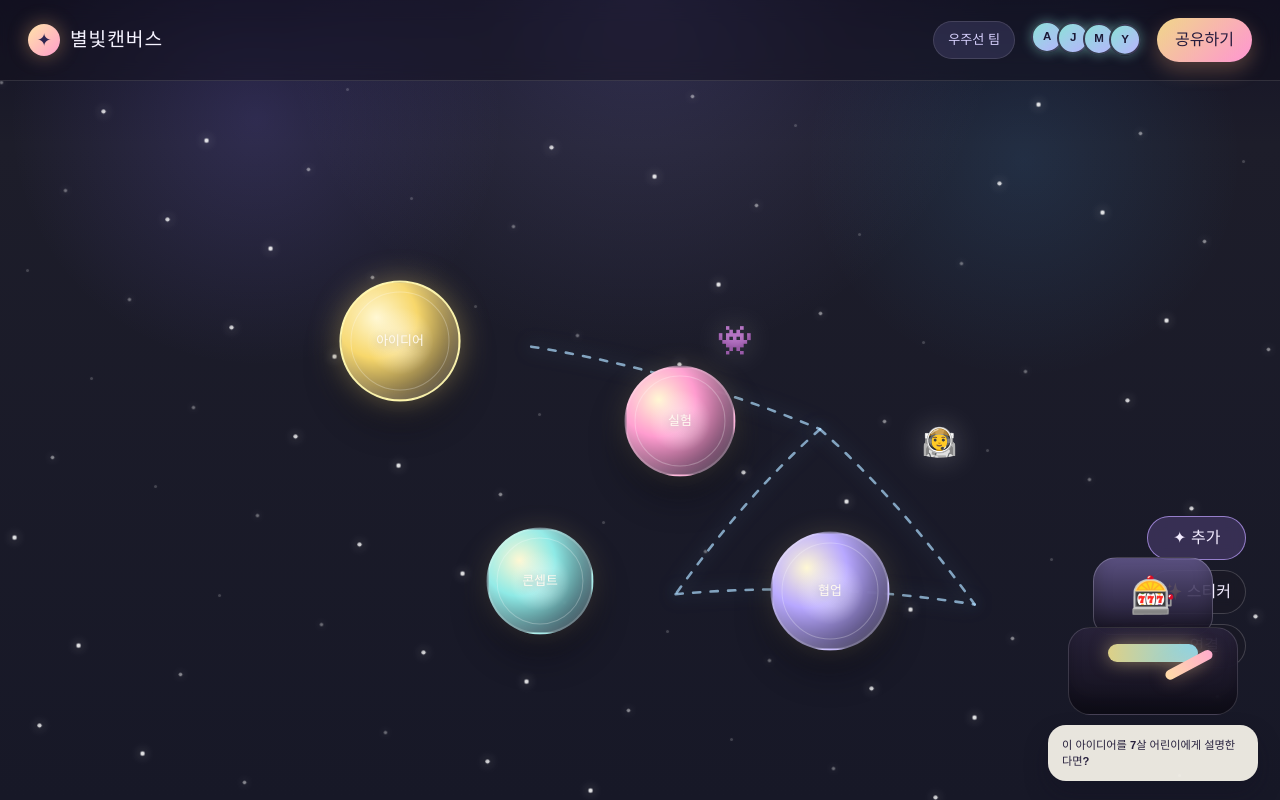
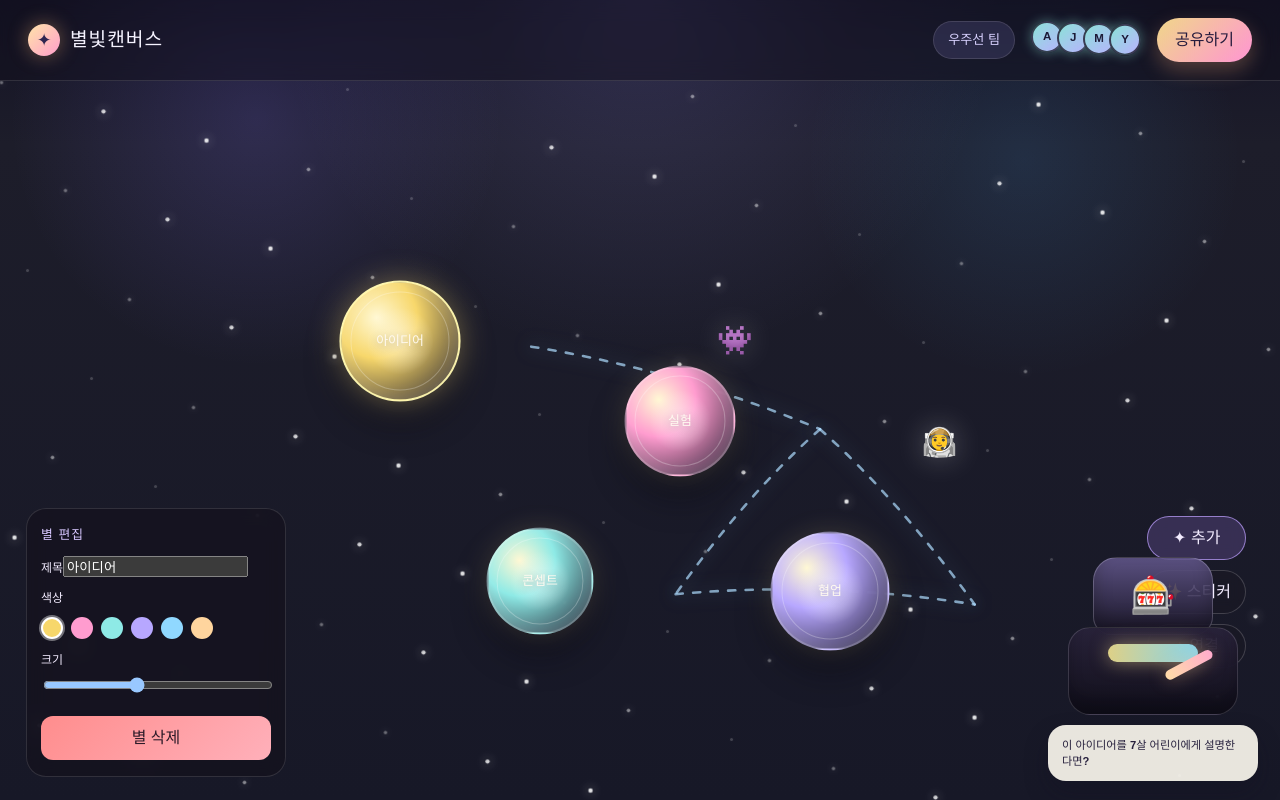
Before and after one commit to YeJiKim06/Starlight_Canvas, a React (Vite) app: page / in a window 1280 px wide. Built offline with nearby package versions, Linux system fonts and the light colour scheme.

Commit message:
feat: add inspector panel for node editing with color, size, and delete options

```diff
--- a/src/App.tsx
+++ b/src/App.tsx
@@ -56,6 +56,8 @@ function App() {
   const [draggingNode, setDraggingNode] = useState<{ id: number; offsetX: number; offsetY: number } | null>(null);
   const [connectFrom, setConnectFrom] = useState<number | null>(null);
 
+  const selectedNode = nodes.find((node) => node.id === selectedId) ?? null;
+
   useEffect(() => {
     if (!draggingNode) return;
 
@@ -91,6 +93,12 @@ function App() {
     };
   }, [draggingNode, pan, scale]);
 
+  useEffect(() => {
+    if (selectedId === null && nodes.length > 0) {
+      setSelectedId(nodes[0].id);
+    }
+  }, [nodes, selectedId]);
+
   const toWorldPosition = (clientX: number, clientY: number) => {
     const board = canvasRef.current;
     if (!board) return { x: 0, y: 0 };
@@ -103,7 +111,7 @@ function App() {
   };
 
   const addNodeAt = (x: number, y: number) => {
-    const nextId = Date.now();
+    const nextId = Date.now() + Math.round(Math.random() * 1000);
     const nextSize = 100 + Math.random() * 40;
 
     const newNode: StarNode = {
@@ -119,6 +127,17 @@ function App() {
     setSelectedId(nextId);
   };
 
+  const updateNode = (id: number, updater: (node: StarNode) => StarNode) => {
+    setNodes((prev) => prev.map((node) => (node.id === id ? updater(node) : node)));
+  };
+
+  const deleteSelectedNode = () => {
+    if (selectedId === null) return;
+    setNodes((prev) => prev.filter((node) => node.id !== selectedId));
+    setEdges((prev) => prev.filter((edge) => edge.from !== selectedId && edge.to !== selectedId));
+    setSelectedId((prev) => (prev === null ? null : nodes.find((node) => node.id !== prev)?.id ?? null));
+  };
+
   const handleCanvasPointerDown = (event: React.PointerEvent<HTMLDivElement>) => {
     if (event.target !== event.currentTarget) return;
     setIsPanning(true);
@@ -126,10 +145,6 @@ function App() {
 
   const handleCanvasPointerMove = (event: React.PointerEvent<HTMLDivElement>) => {
     if (!isPanning) return;
-    const board = canvasRef.current;
-    if (!board) return;
-
-    const rect = board.getBoundingClientRect();
     setPan((prev) => ({
       x: prev.x + event.movementX,
       y: prev.y + event.movementY,
@@ -157,6 +172,7 @@ function App() {
     if (toolMode === 'connect') {
       if (connectFrom === null) {
         setConnectFrom(node.id);
+        setSelectedId(node.id);
         return;
       }
 
@@ -169,6 +185,7 @@ function App() {
       }
 
       setConnectFrom(null);
+      setSelectedId(node.id);
       return;
     }
 
@@ -184,6 +201,7 @@ function App() {
             : item
         )
       );
+      setSelectedId(node.id);
       return;
     }
 
@@ -306,6 +324,51 @@ function App() {
           ))}
         </aside>
 
+        {selectedNode ? (
+          <aside className="inspector-panel">
+            <div className="inspector-header">별 편집</div>
+            <label className="field-label">
+              제목
+              <input
+                value={selectedNode.label}
+                onChange={(event) =>
+                  updateNode(selectedNode.id, (node) => ({ ...node, label: event.target.value || '새 별' }))
+                }
+              />
+            </label>
+
+            <div className="field-label">
+              색상
+              <div className="swatches">
+                {palettes.map((color) => (
+                  <button
+                    key={color}
+                    type="button"
+                    className={`swatch ${selectedNode.color === color ? 'selected' : ''}`}
+                    style={{ background: color }}
+                    onClick={() => updateNode(selectedNode.id, (node) => ({ ...node, color }))}
+                  />
+                ))}
+              </div>
+            </div>
+
+            <div className="field-label">
+              크기
+              <input
+                type="range"
+                min={80}
+                max={180}
+                value={selectedNode.size}
+                onChange={(event) =>
+                  updateNode(selectedNode.id, (node) => ({ ...node, size: Number(event.target.value) }))
+                }
+              />
+            </div>
+
+            <button className="delete-button" onClick={deleteSelectedNode}>별 삭제</button>
+          </aside>
+        ) : null}
+
         <div className="capsule-machine" aria-label="prompt capsule machine" onClick={cyclePrompt}>
           <div className="machine-top">🎰</div>
           <div className="machine-body">
--- a/src/styles.css
+++ b/src/styles.css
@@ -283,6 +283,80 @@ button {
   border-color: rgba(191, 161, 255, 0.7);
 }
 
+.inspector-panel {
+  position: absolute;
+  left: 26px;
+  bottom: 26px;
+  width: 260px;
+  padding: 16px 14px;
+  border: 1px solid rgba(255, 255, 255, 0.12);
+  border-radius: 20px;
+  background: rgba(20, 18, 29, 0.7);
+  backdrop-filter: blur(10px);
+  z-index: 9;
+}
+
+.inspector-header {
+  margin-bottom: 12px;
+  font-size: 0.8rem;
+  letter-spacing: 0.08em;
+  color: #d7c7ff;
+  text-transform: uppercase;
+}
+
+.field-label {
+  display: block;
+  margin-bottom: 12px;
+  color: #f3ecff;
+  font-size: 0.75rem;
+}
+
+.field-label input[type='text'],
+.field-label input[type='range'] {
+  width: 100%;
+  margin-top: 8px;
+}
+
+.field-label input[type='text'] {
+  border: 1px solid rgba(255, 255, 255, 0.15);
+  border-radius: 10px;
+  padding: 8px 10px;
+  background: rgba(255, 255, 255, 0.05);
+  color: white;
+}
+
+.swatches {
+  display: flex;
+  flex-wrap: wrap;
+  gap: 8px;
+  margin-top: 10px;
+}
+
+.swatch {
+  width: 22px;
+  height: 22px;
+  border: 2px solid transparent;
+  border-radius: 50%;
+  cursor: pointer;
+}
+
+.swatch.selected {
+  border-color: #fff;
+  box-shadow: 0 0 0 2px rgba(255,255,255,0.4);
+}
+
+.delete-button {
+  width: 100%;
+  margin-top: 6px;
+  border: 0;
+  border-radius: 12px;
+  background: linear-gradient(135deg, #ff8d8d, #ffb0ba);
+  color: #2d1b29;
+  font-weight: 700;
+  padding: 10px 12px;
+  cursor: pointer;
+}
+
 .capsule-machine {
   position: absolute;
   right: 22px;
```
